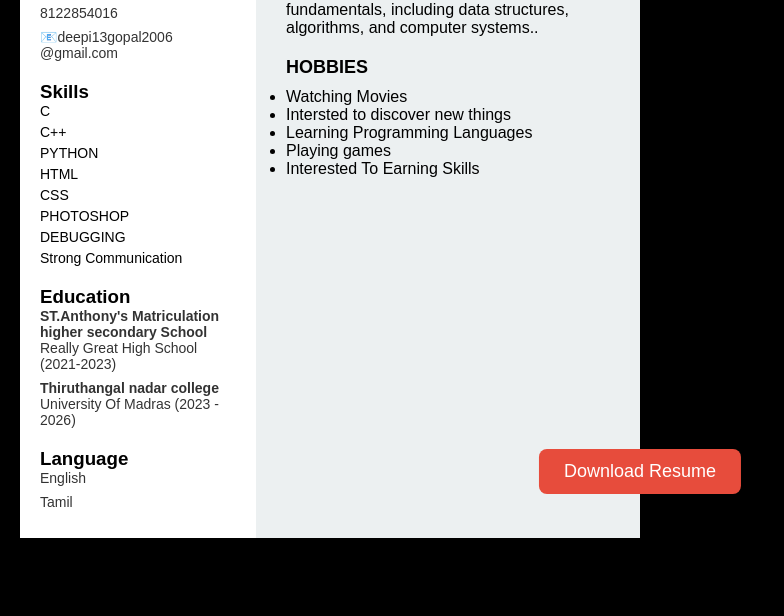
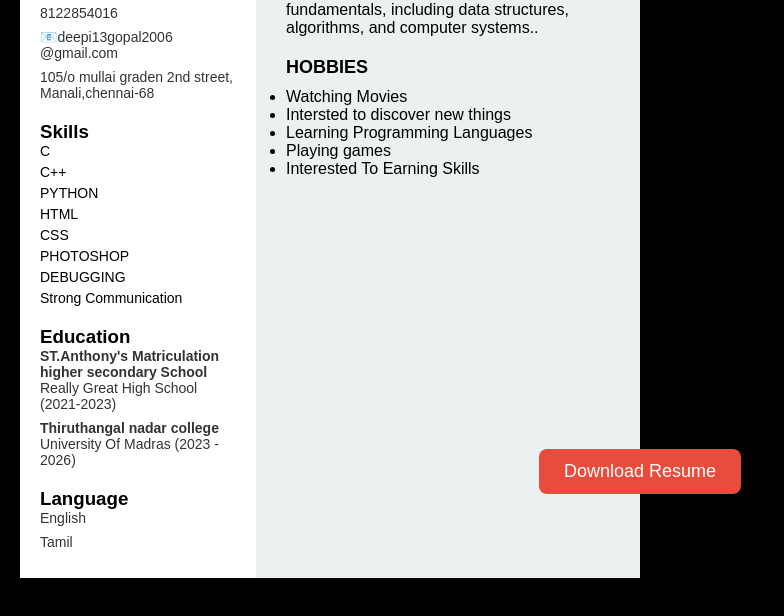
Before and after one commit to deepika-G-2006/Portfolio, a plain HTML site: page index.html in a window 1280 px wide. Shown: the part 276-892 px from the top of the page, without its empty margins (0-784 px from the left). Drawn offline with Linux system fonts and the light colour scheme.

Commit message:
Update index.html

```diff
--- a/index.html
+++ b/index.html
@@ -155,7 +155,8 @@
             <p>8122854016 </p>
             <p>📧deepi13gopal2006
                 @gmail.com</p>
-            <p> </p>
+            <p>105/o mullai graden 2nd street,
+            Manali,chennai-68</p>
         </div>
 
         <div class="skills">
```
